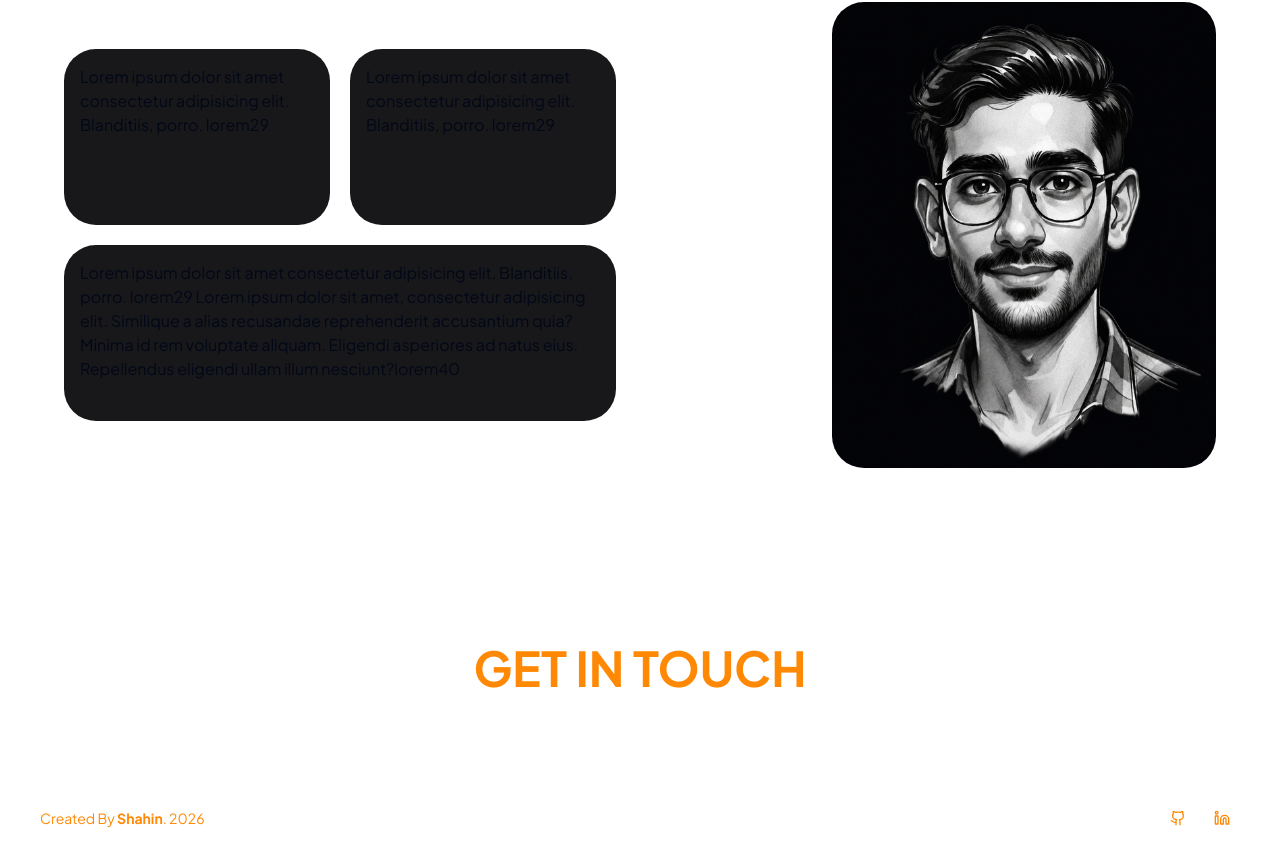
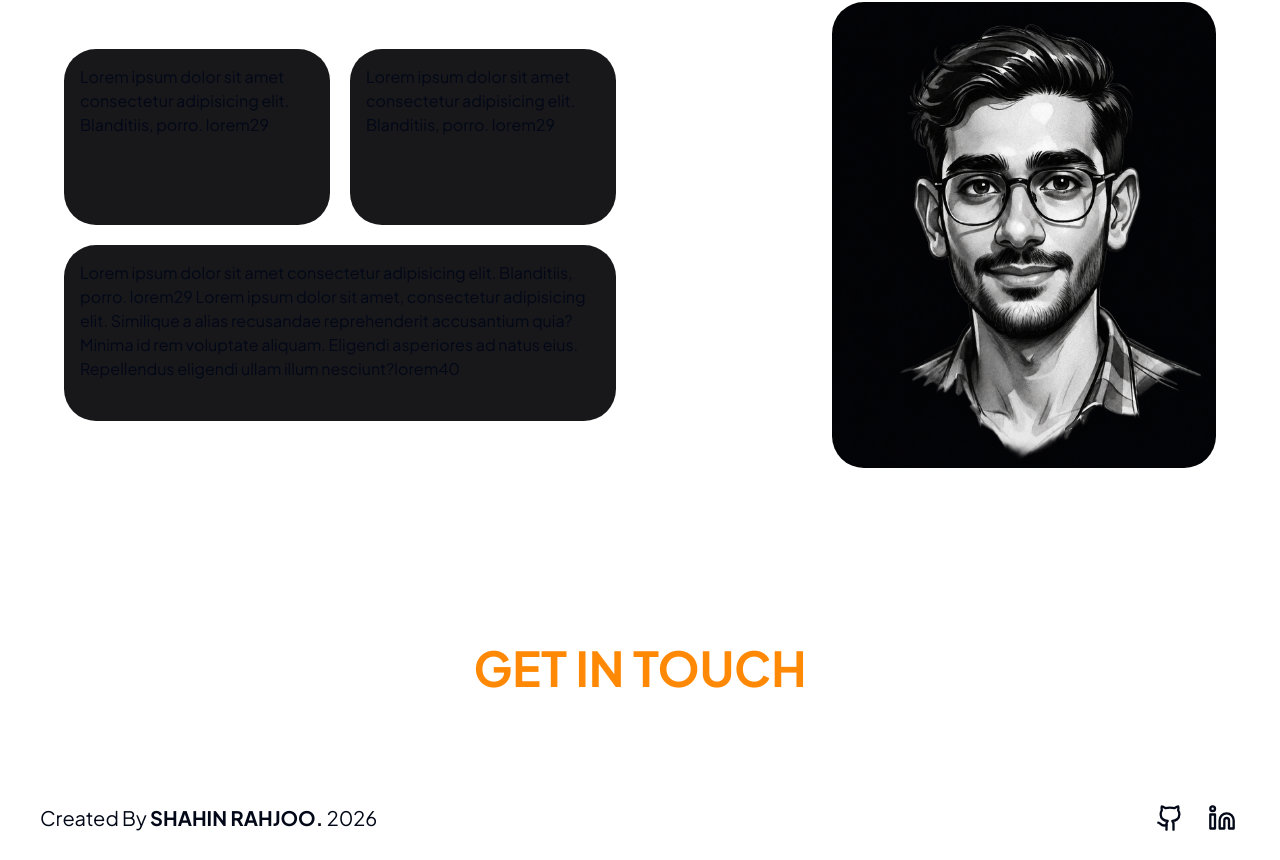
Before and after one commit to shahin-rahjoo/Portfolio, a Next.js app: page / in a window 1280 px wide. Shown: the part 834-1694 px from the top of the page. Built offline with nearby package versions, Linux system fonts and the light colour scheme; no server answers.

Commit message:
footer design changed

```diff
--- a/components/shared/footer/footer.tsx
+++ b/components/shared/footer/footer.tsx
@@ -5,31 +5,22 @@ const Footer = () => {
   return (
     <footer className=" w-full">
       <div className="wrapper flex-between flex-col md:flex-row py-6 gap-4">
-        <p className="text-sm text-orange-400">
-          Created By <span className="font-bold">Shahin</span>. {currentYear}
+        <p className=" text-xl">
+          Created By <span className="font-bold ">SHAHIN RAHJOO.</span>{" "}
+          {currentYear}
         </p>
-        <div className="flex gap-2">
-          <Button
-            asChild
-            variant="ghost"
-            size="icon-lg"
-            className="text-orange-400"
-          >
-            <a href="https://github.com/shahin-rahjoo" target="blank">
-              <GithubIcon />
+        <div className="flex gap-4">
+          <Button asChild variant="ghost" size="icon-lg">
+            <a href="https://github.com/shahin-rahjoo" target="_blank">
+              <GithubIcon className="size-7" />
             </a>
           </Button>
-          <Button
-            asChild
-            variant="ghost"
-            size="icon-lg"
-            className="text-orange-400"
-          >
+          <Button asChild variant="ghost" size="icon-lg">
             <a
               href="https://www.linkedin.com/in/shahinrahjoo2000/"
-              target="blank"
+              target="_blank"
             >
-              <LinkedinIcon />
+              <LinkedinIcon className="size-7" />
             </a>
           </Button>
         </div>
```
